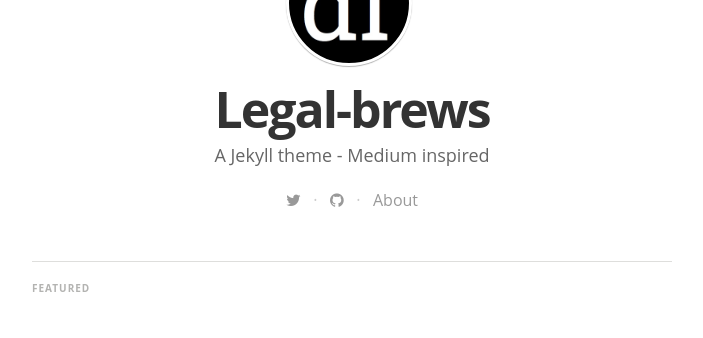
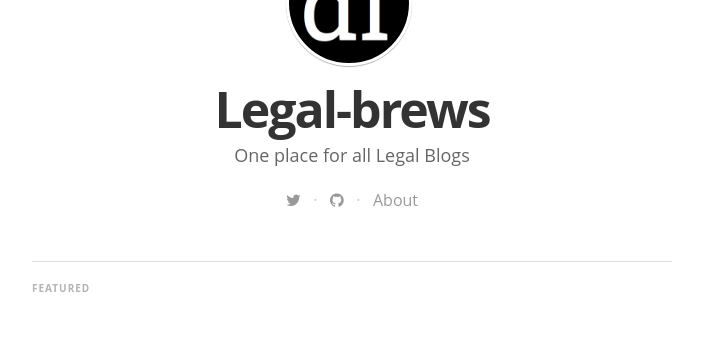
Before and after one commit to legal-brews/legal-brews.github.io, a Jekyll site: the page built from index.html, in a window 1280 px wide. Shown: the part 450-788 px from the top of the page, without its empty margins (288-991 px from the left). Built offline with Jekyll 4.4.1, drawn with Linux system fonts in a browser that asks for light colours; nearby versions of some CDN libraries; some web fonts are replaced; the list of posts is cut into pages by our own code.

Commit message:
modified config with description

```diff
--- a/_config.yml
+++ b/_config.yml
@@ -6,7 +6,7 @@ gems:
 # Site settings
 title: "Legal-brews"
 description: > # this means to ignore newlines until "email:"
-   A Jekyll theme - Medium inspired
+   One place for all Legal Blogs
 
 email: manaskashyaptech@gmail.com
 #blog logo
```
